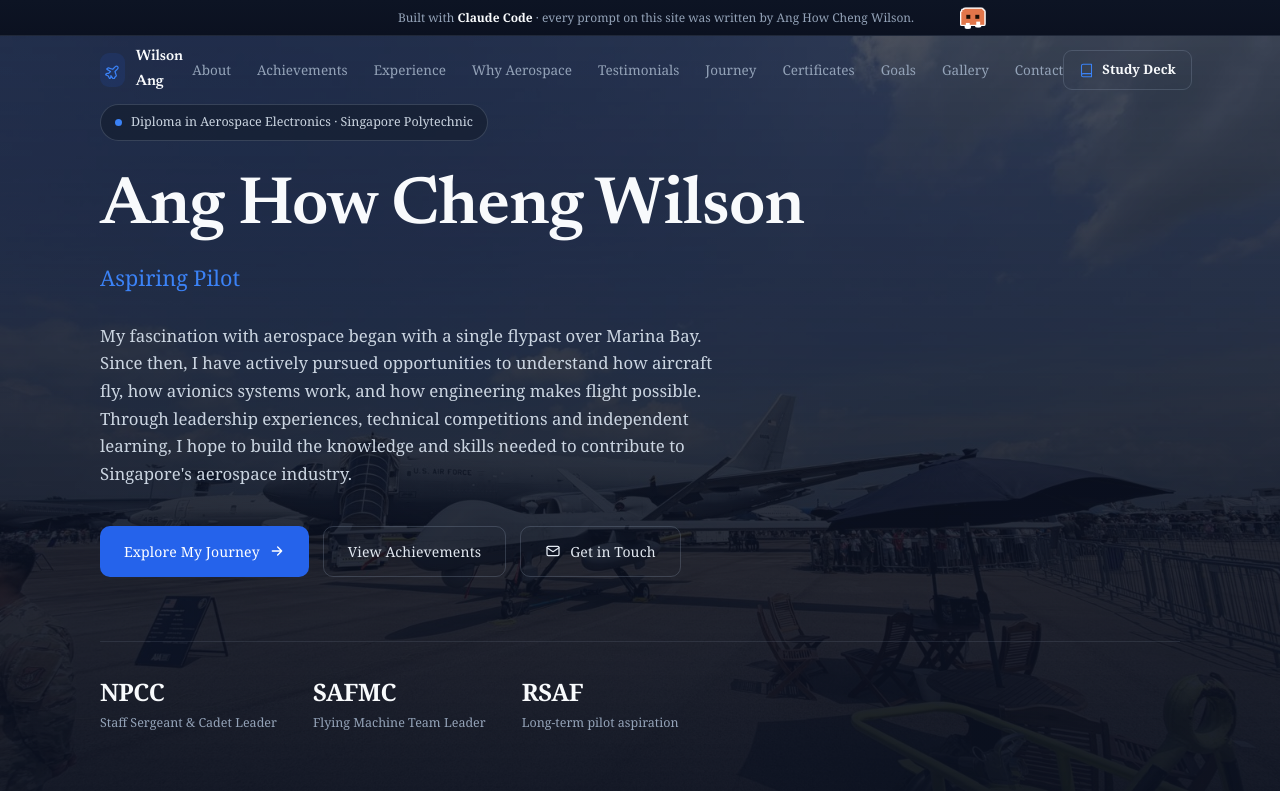
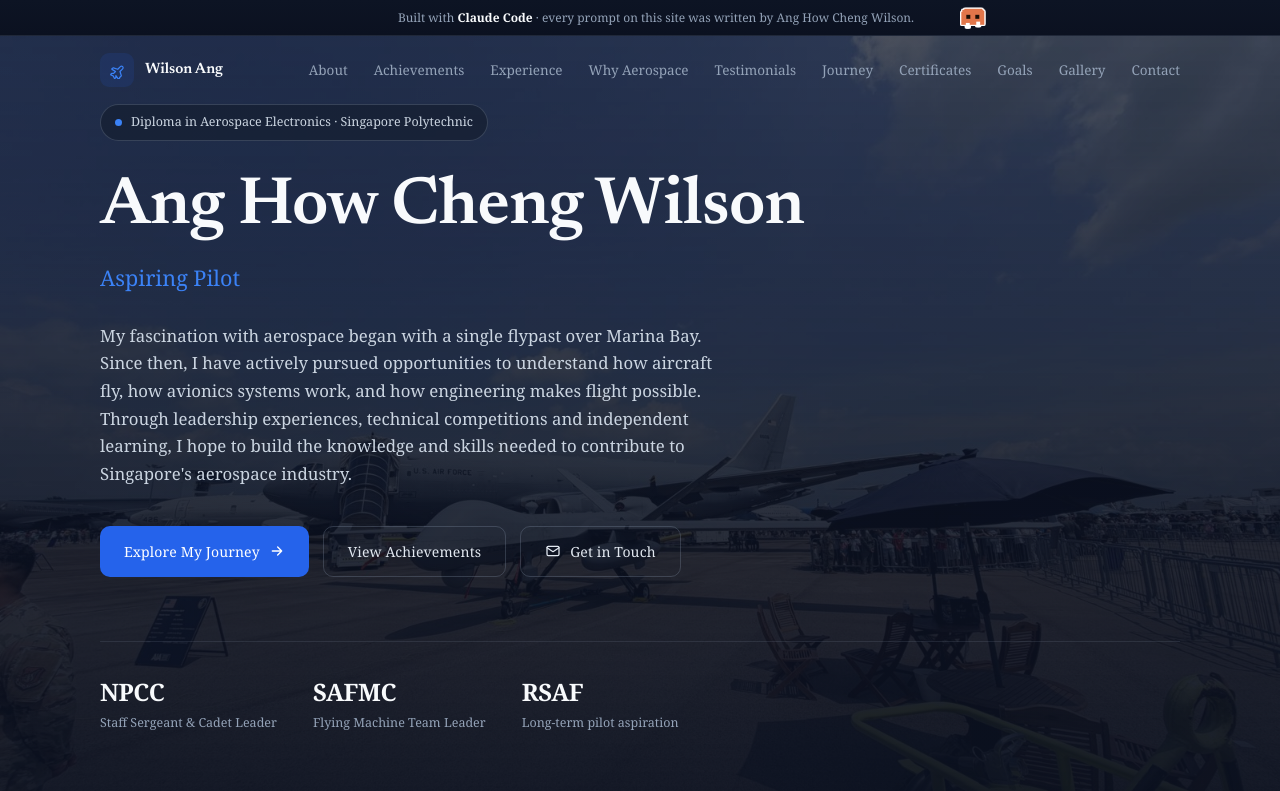
Before and after one commit to wilsonang2010-boop/eae-portfolio, a plain HTML site: page index.html in a window 1280 px wide. Shown: the top 791 px of the page. Drawn offline with Linux system fonts and the light colour scheme.

Commit message:
Remove Study Deck link from portfolio header and mobile menu (#6)
Reverts the nav CTA and drawer entry; index.html no longer references the
study app.


Claude-Session: https://claude.ai/code/session_01BLX6yrhznMSuh5jG6rbQ8V

Co-authored-by: Claude <noreply@anthropic.com>

```diff
--- a/index.html
+++ b/index.html
@@ -177,10 +177,6 @@ header.scrolled{background:rgba(11,17,32,0.82); backdrop-filter:blur(14px); -web
 .nav-links a{font-size:13.5px; font-weight:500; color:var(--slate-400); transition:color .2s var(--ease); white-space:nowrap;}
 .nav-links a:hover,.nav-links a.active{color:var(--white);}
 @media(min-width:1180px){.nav-links{display:flex;}}
-.nav-cta{display:none; align-items:center; gap:8px; font-size:13px; font-weight:600; color:var(--white); border:1px solid var(--border-strong); padding:8px 15px; border-radius:9px; white-space:nowrap; transition:border-color .2s var(--ease), background .2s var(--ease);}
-.nav-cta:hover{border-color:var(--slate-400); background:var(--blue-soft);}
-.nav-cta svg{width:15px; height:15px; color:var(--blue-bright);}
-@media(min-width:1180px){.nav-cta{display:inline-flex;}}
 .menu-btn{display:flex; align-items:center; justify-content:center; width:42px; height:42px; border-radius:10px; border:1px solid var(--border); color:var(--slate-100);}
 .menu-btn:hover{border-color:var(--border-strong);}
 .menu-btn svg{width:20px; height:20px;}
@@ -545,11 +541,6 @@ footer{border-top:1px solid var(--border); padding:40px 0;}
       <a href="#contact">Contact</a>
     </nav>
 
-    <a class="nav-cta" href="study/index.html" aria-label="Open the O-Level Study Deck">
-      <svg viewBox="0 0 24 24" fill="none" stroke="currentColor" stroke-width="1.7" stroke-linecap="round" stroke-linejoin="round" aria-hidden="true"><path d="M4 19.5A2.5 2.5 0 0 1 6.5 17H20"/><path d="M6.5 2H20v20H6.5A2.5 2.5 0 0 1 4 19.5v-15A2.5 2.5 0 0 1 6.5 2Z"/></svg>
-      Study Deck
-    </a>
-
     <button class="menu-btn" id="menu-open" type="button" aria-label="Open menu" aria-expanded="false" aria-controls="drawer">
       <svg viewBox="0 0 24 24" fill="none" stroke="currentColor" stroke-width="1.7" stroke-linecap="round" aria-hidden="true"><path d="M4 7h16M4 12h16M4 17h16"/></svg>
     </button>
@@ -575,7 +566,6 @@ footer{border-top:1px solid var(--border); padding:40px 0;}
     <a href="#goals"><span class="idx">08</span>Career Goals</a>
     <a href="#gallery"><span class="idx">09</span>Gallery</a>
     <a href="#contact"><span class="idx">10</span>Contact</a>
-    <a href="study/index.html"><span class="idx">↗</span>O-Level Study Deck</a>
   </nav>
 </div>
 
```
